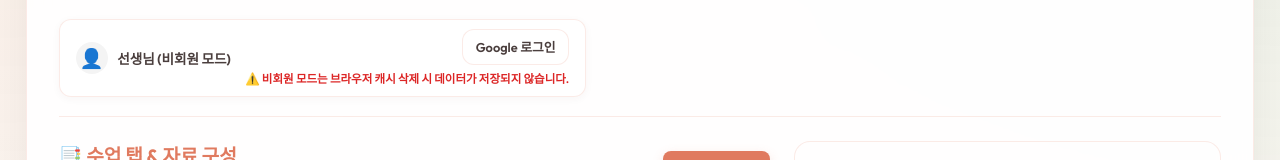
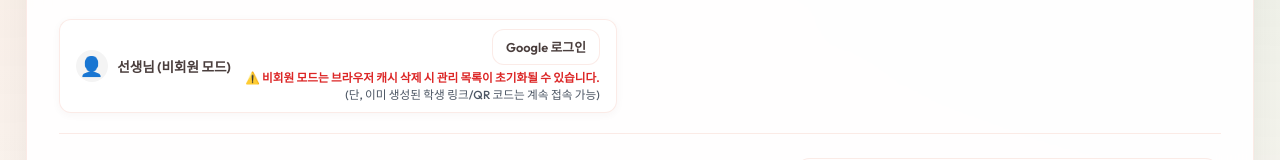
Before and after one commit to hamama11/260730-1, a website built with Vite: page index.html in a window 1280 px wide. Shown: the part 146-306 px from the top of the page. Built offline with nearby package versions, Linux system fonts and the light colour scheme; some packages are replaced by stand-ins of ours; no server answers; the database is empty.

Commit message:
refactor: update guest mode warning message text and styling for clarity

```diff
--- a/index.html
+++ b/index.html
@@ -62,7 +62,10 @@
                             <button type="button" id="btn-guest-login" class="btn btn-secondary btn-sm"
                                 style="padding: 0.45rem 0.8rem; font-size: 0.8rem; font-weight: 700; background: rgba(224, 122, 95, 0.1); color: var(--primary); border: 1.5px solid var(--primary);" title="로그인 없이 바로 수업 만들기">👤 비회원 모드</button>
                         </div>
-                        <span id="guest-warning-text" class="hidden" style="font-size: 0.72rem; color: #dc2626; font-weight: 600;">⚠️ 비회원 모드는 브라우저 캐시 삭제 시 데이터가 저장되지 않습니다.</span>
+                        <span id="guest-warning-text" class="hidden" style="font-size: 0.73rem; color: #dc2626; font-weight: 600; line-height: 1.4; text-align: right;">
+                            ⚠️ 비회원 모드는 브라우저 캐시 삭제 시 관리 목록이 초기화될 수 있습니다.<br>
+                            <span style="color: #4b5563; font-weight: 500;">(단, 이미 생성된 학생 링크/QR 코드는 계속 접속 가능)</span>
+                        </span>
                     </div>
                     <p id="auth-desc" class="hidden"></p>
                 </div>
```
